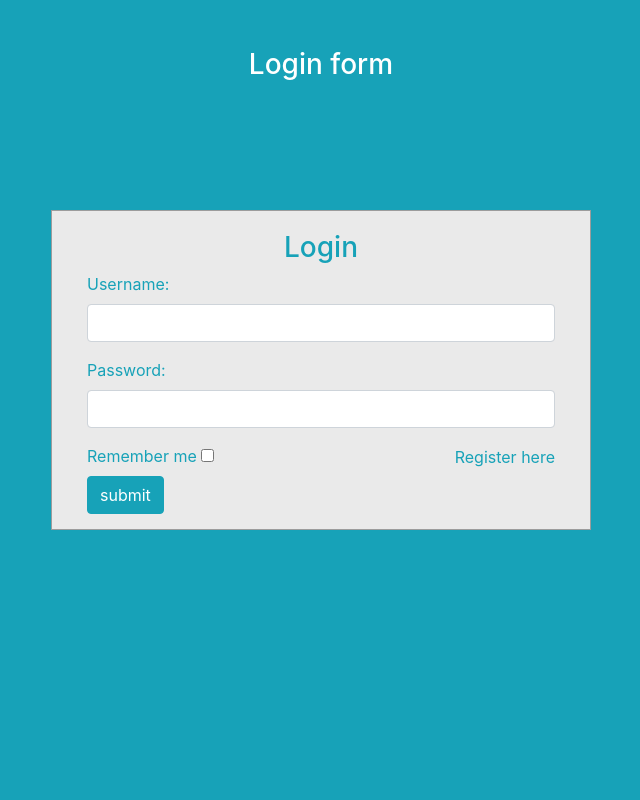
After one commit to merinjo90/Django-Tutorials, a Django app: page /register/login/ in a window 1280 px wide. The commit adds this page. Shown: the whole page, without its empty margins (319-959 px from the left). Run offline with Django 3.2, Linux system fonts and the light colour scheme; some libraries are stand-ins or nearby versions.

Commit message:
Part6-  Django User Login

```diff
--- /dev/null
+++ b/1_Register/register/register/reg/templates/login.html
@@ -0,0 +1,58 @@
+<link href="//maxcdn.bootstrapcdn.com/bootstrap/4.1.1/css/bootstrap.min.css" rel="stylesheet" id="bootstrap-css">
+<script src="//maxcdn.bootstrapcdn.com/bootstrap/4.1.1/js/bootstrap.min.js"></script>
+<script src="//cdnjs.cloudflare.com/ajax/libs/jquery/3.2.1/jquery.min.js"></script>
+<style>
+    body {
+  margin: 0;
+  padding: 0;
+  background-color: #17a2b8;
+  height: 100vh;
+}
+#login .container #login-row #login-column #login-box {
+  margin-top: 120px;
+  max-width: 600px;
+  height: 320px;
+  border: 1px solid #9C9C9C;
+  background-color: #EAEAEA;
+}
+#login .container #login-row #login-column #login-box #login-form {
+  padding: 20px;
+}
+#login .container #login-row #login-column #login-box #login-form #register-link {
+  margin-top: -85px;
+}
+</style>
+<!------ Include the above in your HEAD tag ---------->
+
+<body>
+    <div id="login">
+        <h3 class="text-center text-white pt-5">Login form</h3>
+        <div class="container">
+            <div id="login-row" class="row justify-content-center align-items-center">
+                <div id="login-column" class="col-md-6">
+                    <div id="login-box" class="col-md-12">
+                        <form id="login-form" class="form" action="" method="post">
+                            {% csrf_token %}
+                            <h3 class="text-center text-info">Login</h3>
+                            <div class="form-group">
+                                <label for="username" class="text-info">Username:</label><br>
+                                <input type="text" name="username" id="username" class="form-control">
+                            </div>
+                            <div class="form-group">
+                                <label for="password" class="text-info">Password:</label><br>
+                                <input type="password" name="password" id="password" class="form-control">
+                            </div>
+                            <div class="form-group">
+                                <label for="remember-me" class="text-info"><span>Remember me</span> <span><input id="remember-me" name="remember-me" type="checkbox"></span></label><br>
+                                <input type="submit" name="submit" class="btn btn-info btn-md" value="submit">
+                            </div>
+                            <div id="register-link" class="text-right">
+                                <a href="#" class="text-info">Register here</a>
+                            </div>
+                        </form>
+                    </div>
+                </div>
+            </div>
+        </div>
+    </div>
+</body>
--- a/1_Register/register/register/reg/templates/reg.html
+++ b/1_Register/register/register/reg/templates/reg.html
@@ -110,7 +110,7 @@
                 <div class="form-group">
                     <button type="submit" class="btn btn-primary btn-block"> Create Account</button>
                 </div> <!-- form-group// -->
-                <p class="text-center">Have an account? <a href="">Log In</a></p>
+                <p class="text-center">Have an account? <a href="{% url 'login' %}">Log In</a></p>
             </form>
         </article>
     </div> <!-- card.// -->
--- a/1_Register/register/register/reg/urls.py
+++ b/1_Register/register/register/reg/urls.py
@@ -6,4 +6,6 @@ from .import views
 
 urlpatterns = [
     path('new_reg/',views.register,name='register'),
+    path('login/',views.login,name='login'),
+    path('home/',views.home,name='home'),
 ]
--- a/1_Register/register/register/reg/views.py
+++ b/1_Register/register/register/reg/views.py
@@ -1,4 +1,4 @@
-from django.shortcuts import render
+from django.shortcuts import render,redirect
 from .models import new_user
 from hashlib import sha256 #encrypted pswd
 
@@ -16,3 +16,30 @@ def register(request):
         password=sha256(pass2.encode()).hexdigest() #encrypted pwsd
         new_user(username=username,email=email,pincode=pincode,phone_no=phone_no,job_type=job,password=password).save()
     return render(request,'reg.html')
+
+
+def login(request):
+    if request.method=='POST':
+        username=request.POST.get('username')
+        password=request.POST.get('password')
+        password2=sha256(password.encode()).hexdigest() #encrypted pwsd
+        user=new_user.objects.get(username=username,password=password2)
+        # user=new_user.objects.filter(username=username,password=password2)
+
+        if user:
+            user_details=new_user.objects.get(username=username,password=password2)
+            id=user_details.id
+            username_user=user_details.username
+            request.session['id']=id
+            request.session['username']=username_user
+            return redirect('home')
+        else:
+            return redirect('login')
+
+
+    return render(request,'login.html')
+
+def home(request):
+    id=request.session['id']
+    username=request.session['username']
+    return render(request,'home.html',{'id':id,'name':username})
```
Also changed, not shown: 1_Register/register/register/reg/templates/home.html (added, +12 -0 lines).
